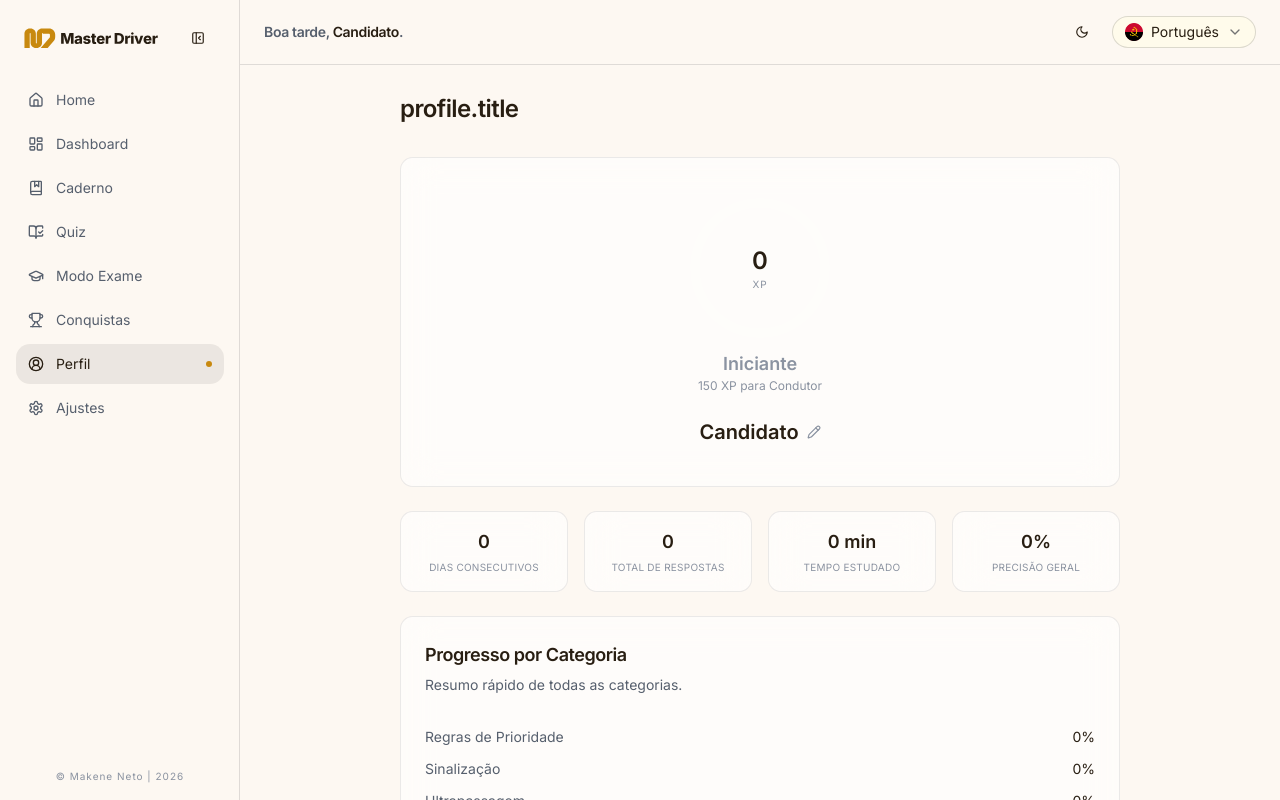
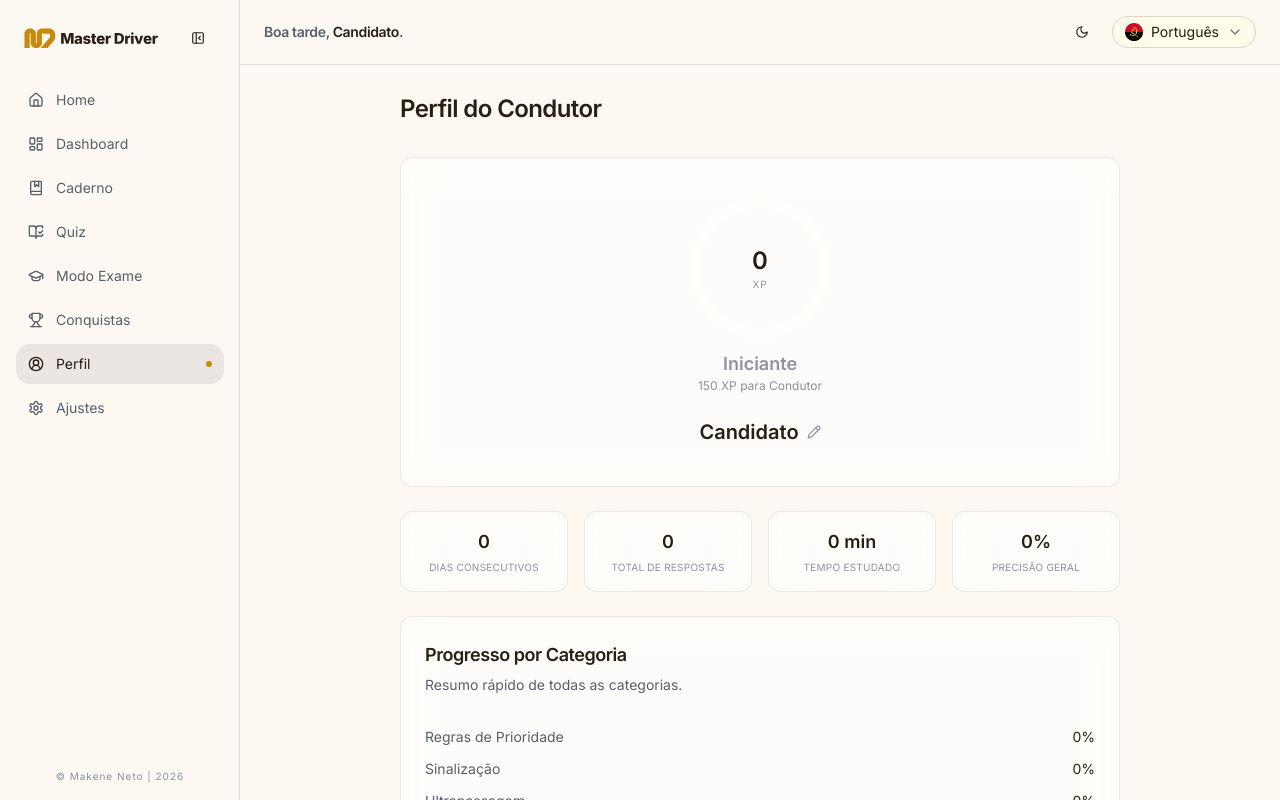
Before and after one commit to makeneto/master-driver, a Next.js app: page /profile in a window 1280 px wide. Shown: the top 800 px of the page. Built offline with nearby package versions, Linux system fonts and the light colour scheme.

Commit message:
feat: add profile titles in Portuguese, English, and French translations

```diff
--- a/src/i18n/translations.ts
+++ b/src/i18n/translations.ts
@@ -76,6 +76,7 @@ const pt = {
     totalStudyTime: "Tempo estudado total: {time}",
   },
   profile: {
+    title: "Perfil do Condutor",
     streakDays: "Dias Consecutivos",
     totalAnswers: "Total de Respostas",
     studyTime: "Tempo Estudado",
@@ -286,6 +287,7 @@ const en: Dict = {
     totalStudyTime: "Total study time: {time}",
   },
   profile: {
+    title: "Driver Profile",
     streakDays: "Day Streak",
     totalAnswers: "Total Answers",
     studyTime: "Study Time",
@@ -496,6 +498,7 @@ const fr: Dict = {
     totalStudyTime: "Temps d'étude total : {time}",
   },
   profile: {
+    title: "Profil du conducteur",
     streakDays: "Jours Consécutifs",
     totalAnswers: "Total de Réponses",
     studyTime: "Temps d'Étude",
```
